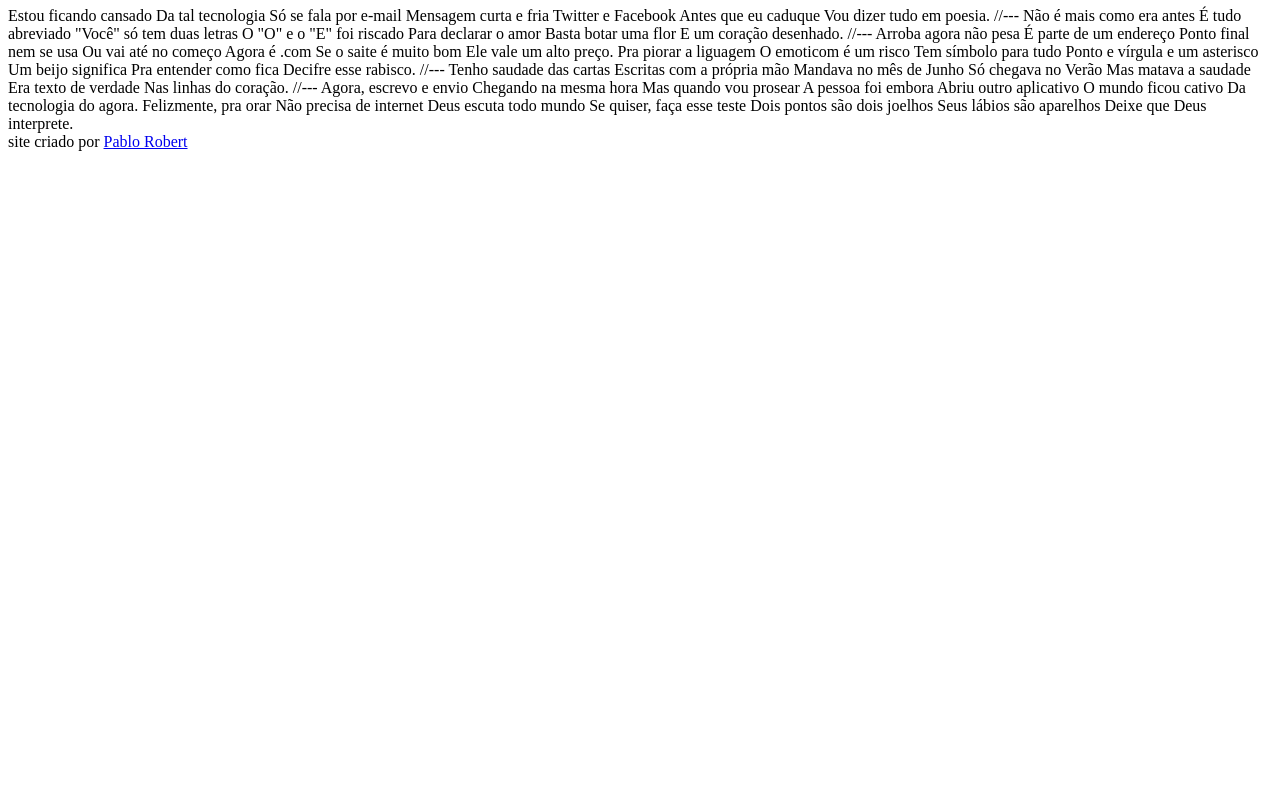
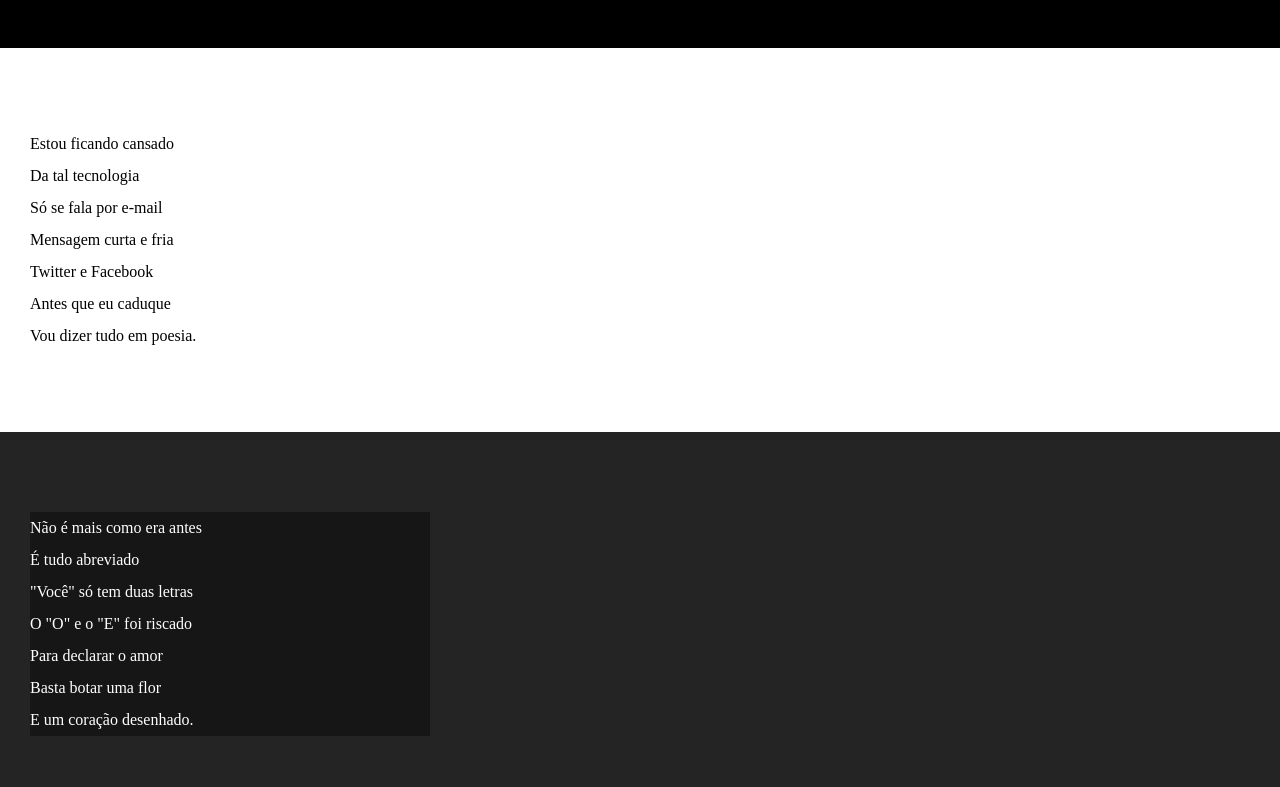
Before and after one commit to PabloRsc/HTML-CSS, a plain HTML site: page Desafios/d012/index.html in a window 1280 px wide. Shown: the part 107-894 px from the top of the page. Before the commit the page ends 800 px from the top, so only its background shows below. Drawn offline with Linux system fonts and the light colour scheme.

Commit message:
atualizei estilos dos textos e blocos

```diff
--- /dev/null
+++ b/Desafios/d012/estilo/style.css
@@ -0,0 +1,66 @@
+@charset "UTF-8";
+
+*{
+    margin: 0px;
+    padding: 0px;
+}
+
+html, body {
+    min-height: 100vh;
+    background-color: darkgray;
+}
+
+header{
+    background-color: black;
+    color: white;
+    text-align: center;
+}
+
+header > h1{
+    padding-top: 50px;
+    /*Para deixar tudo maiusculo (text-transform: uppercase;)*/
+    font-variant: small-caps; /*Deixa tudo maiusculo porem as primeiras letras são maiores*/
+}
+
+header > p{
+    padding-bottom: 50px;
+}
+
+a{
+    color: white;
+    text-decoration: none;
+    font-weight: bolder;
+}
+
+a:hover{
+    text-decoration: underline;
+}
+
+section{
+    padding-top: 10vh;
+    padding-bottom: 10vh;
+    line-height: 2em; /*Espaçamento entre as linhas*/
+    padding-left: 30px;
+}
+
+section.normal{
+    background-color: white;
+    color: black;
+}
+
+section.imagem{
+    background-color: rgb(36, 36, 36);
+    color: white;
+}
+
+section.imagem > p{
+    width: 400px;
+    background-color: rgba(0, 0, 0, 0.404);
+}
+
+footer{
+    background-color: black;
+    color: white;
+    text-align: center;
+    padding: 10px;
+}
--- a/Desafios/d012/index.html
+++ b/Desafios/d012/index.html
@@ -4,79 +4,100 @@
     <meta charset="UTF-8">
     <meta name="viewport" content="width=device-width, initial-scale=1.0">
     <title>Lyric</title>
+    <link rel="stylesheet" href="estilo/style.css">
 </head>
 <body>
     <header>
         <h1>Cordel Moderno</h1>
-                <p>Por Milton Duarte</p>
+                <p>Por <a href="https://www.recantodasletras.com.br/poesias/3186743" target="_blank">Milton Duarte</a></p>
     </header>
 
-    Estou ficando cansado
-    Da tal tecnologia
-    Só se fala por e-mail
-    Mensagem curta e fria
-    Twitter e Facebook
-    Antes que eu caduque
+    <section class="normal">
+        <p>
+            Estou ficando cansado <br>
+            Da tal tecnologia <br>
+            Só se fala por e-mail <br>
+            Mensagem curta e fria <br>
+            Twitter e Facebook <br>
+            Antes que eu caduque <br>
             Vou dizer tudo em poesia.
+        </p>
+    </section>
 
-    //---
 
-    Não é mais como era antes
-    É tudo abreviado
-    "Você" só tem duas letras
-    O "O" e o "E" foi riscado
-    Para declarar o amor
-    Basta botar uma flor
+    <section class="imagem">
+        <p>
+            Não é mais como era antes <br>
+            É tudo abreviado<br>
+            "Você" só tem duas letras<br>
+            O "O" e o "E" foi riscado<br>
+            Para declarar o amor<br>
+            Basta botar uma flor<br>
             E um coração desenhado.
+        </p>
+    </section>
 
-    //---
 
-    Arroba agora não pesa
-    É parte de um endereço
-    Ponto final nem se usa
-    Ou vai até no começo
-    Agora é .com
-    Se o saite é muito bom
-    Ele vale um alto preço.
 
-    Pra piorar a liguagem
-    O emoticom é um risco
-    Tem símbolo para tudo
-    Ponto e vírgula e um asterisco
-    Um beijo significa
-    Pra entender como fica
+    <section class="normal">
+        <p>
+            Arroba agora não pesa <br>
+            É parte de um endereço<br>
+            Ou vai até no começo<br>
+            Agora é .com<br>
+            Se o saite é muito bom<br>
+            Ele vale um alto preço
+        </p>
+
+        <p>
+            Pra piorar a liguagem<br>
+            O emoticom é um risco<br>
+            Tem símbolo para tudo<br>
+            Ponto e vírgula e um asterisco<br>
+            Um beijo significa<br>
+            Pra entender como fica<br>
             Decifre esse rabisco.
+        </p>
+    </section>
 
-    //---
 
-    Tenho saudade das cartas
-    Escritas com a própria mão
-    Mandava no mês de Junho
-    Só chegava no Verão
-    Mas matava a saudade
-    Era texto de verdade
+
+    <section class="imagem">
+        Tenho saudade das cartas<br>
+        Escritas com a própria mão<br>
+        Mandava no mês de Junho<br>
+        Só chegava no Verão<br>
+        Mas matava a saudade<br>
+        Era texto de verdade<br>
         Nas linhas do coração.
+    </section>
 
-    //---
 
-    Agora, escrevo e envio
-    Chegando na mesma hora
-    Mas quando vou prosear
-    A pessoa foi embora
-    Abriu outro aplicativo
-    O mundo ficou cativo
+
+    <section class="normal">
+        <p>
+            Agora, escrevo e envio<br>
+            Chegando na mesma hora<br>
+            Mas quando vou prosear<br>
+            A pessoa foi embora<br>
+            Abriu outro aplicativo<br>
+            O mundo ficou cativo<br>
             Da tecnologia do agora.
+        </p>
 
-    Felizmente, pra orar
-    Não precisa de internet
-    Deus escuta todo mundo
-    Se quiser, faça esse teste
-    Dois pontos são dois joelhos
-    Seus lábios são aparelhos
+        <p>
+            Felizmente, pra orar<br>
+            Não precisa de internet<br>
+            Deus escuta todo mundo<br>
+            Se quiser, faça esse teste<br>
+            Dois pontos são dois joelhos<br>
+            Seus lábios são aparelhos<br>
             Deixe que Deus interprete.
+        </p>
+    </section>
 
     <footer>
-        site criado por <a href="https://github.com/PabloRsc" target="_blank">Pablo Robert </a>
+        <p>site criado por <a href="https://github.com/PabloRsc" target="_blank">Pablo Robert </a></p>
     </footer>
 </body>
 </html>
```
Lines whose indentation alone changed are shown as unchanged.
